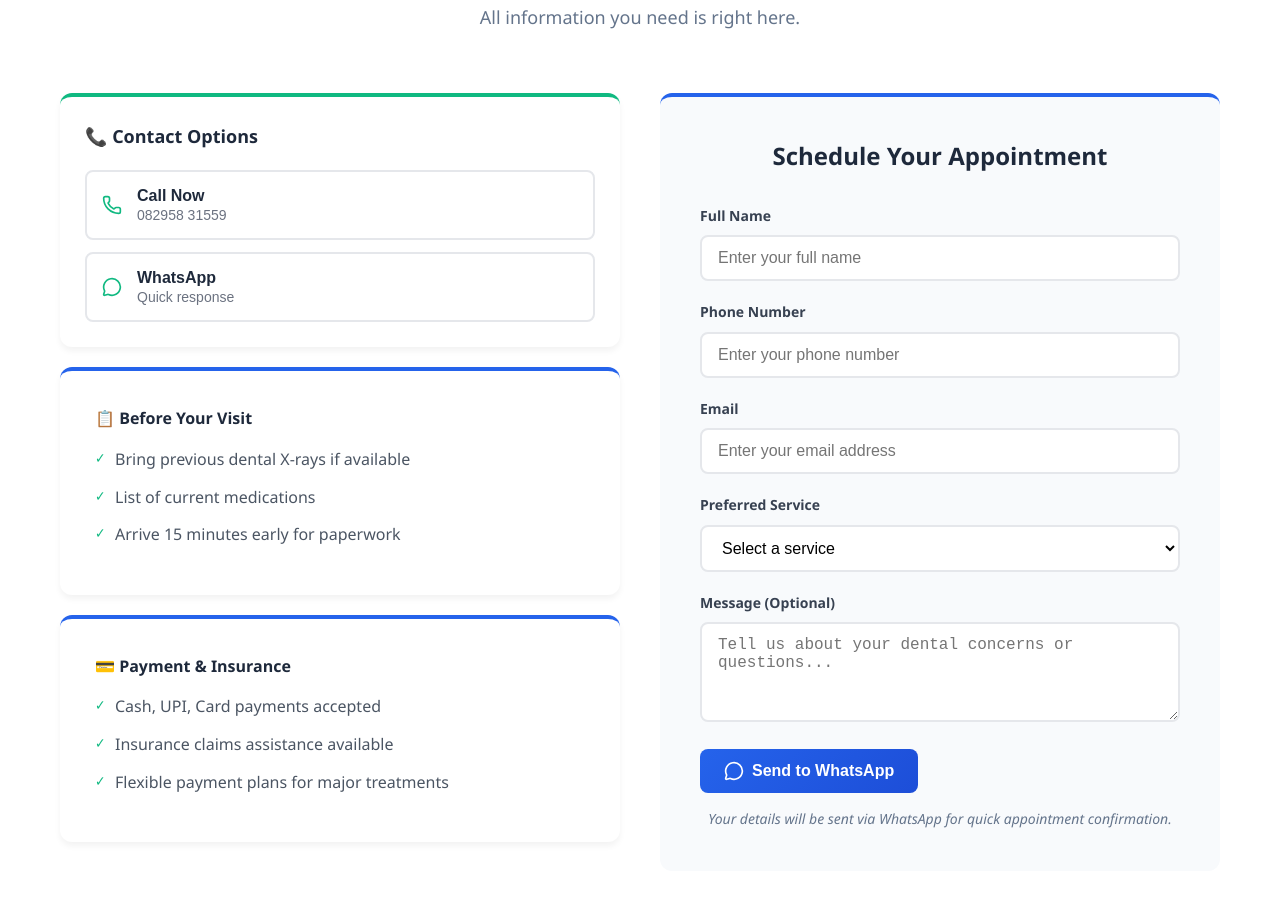
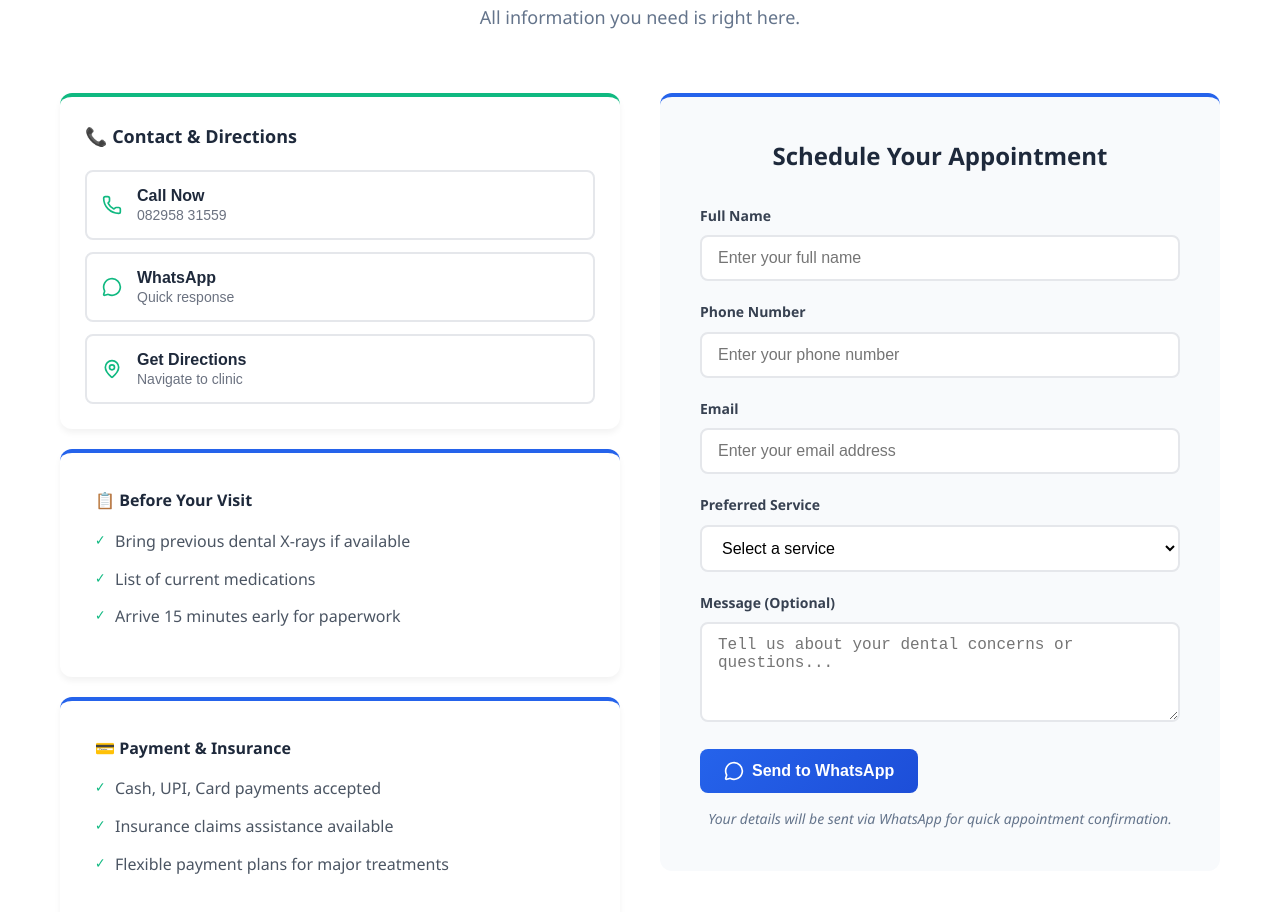
Before and after one commit to gaurshelly90/dr-shelly-advanced-dentistry, a React (Create React App) app: page / in a window 1280 px wide. Shown: the part 3802-4714 px from the top of the page. Built offline with nearby package versions, Linux system fonts and the light colour scheme.

Commit message:
Add Google Maps directions button for clinic location

```diff
--- a/src/components/Contact.tsx
+++ b/src/components/Contact.tsx
@@ -1,5 +1,5 @@
 import React, { useState } from 'react';
-import { Phone, MessageCircle } from 'lucide-react';
+import { Phone, MessageCircle, MapPin } from 'lucide-react';
 
 const Contact: React.FC = () => {
   const [formData, setFormData] = useState({
@@ -59,7 +59,7 @@ const Contact: React.FC = () => {
         <div className="contact-content">
           <div className="booking-sidebar">
             <div className="contact-card">
-              <h3>📞 Contact Options</h3>
+              <h3>📞 Contact & Directions</h3>
               <div className="contact-methods">
                 <button className="contact-method" onClick={() => window.open('tel:082958 31559')}>
                   <Phone size={20} />
@@ -73,6 +73,13 @@ const Contact: React.FC = () => {
                   <div>
                     <strong>WhatsApp</strong>
                     <span>Quick response</span>
+                  </div>
+                </button>
+                <button className="contact-method" onClick={() => window.open('https://maps.google.com/maps?q=52,+TP+Scheme+Rd,+near+Suraj+Apartments,+Rewari,+Haryana+123401')}>
+                  <MapPin size={20} />
+                  <div>
+                    <strong>Get Directions</strong>
+                    <span>Navigate to clinic</span>
                   </div>
                 </button>
               </div>
```
